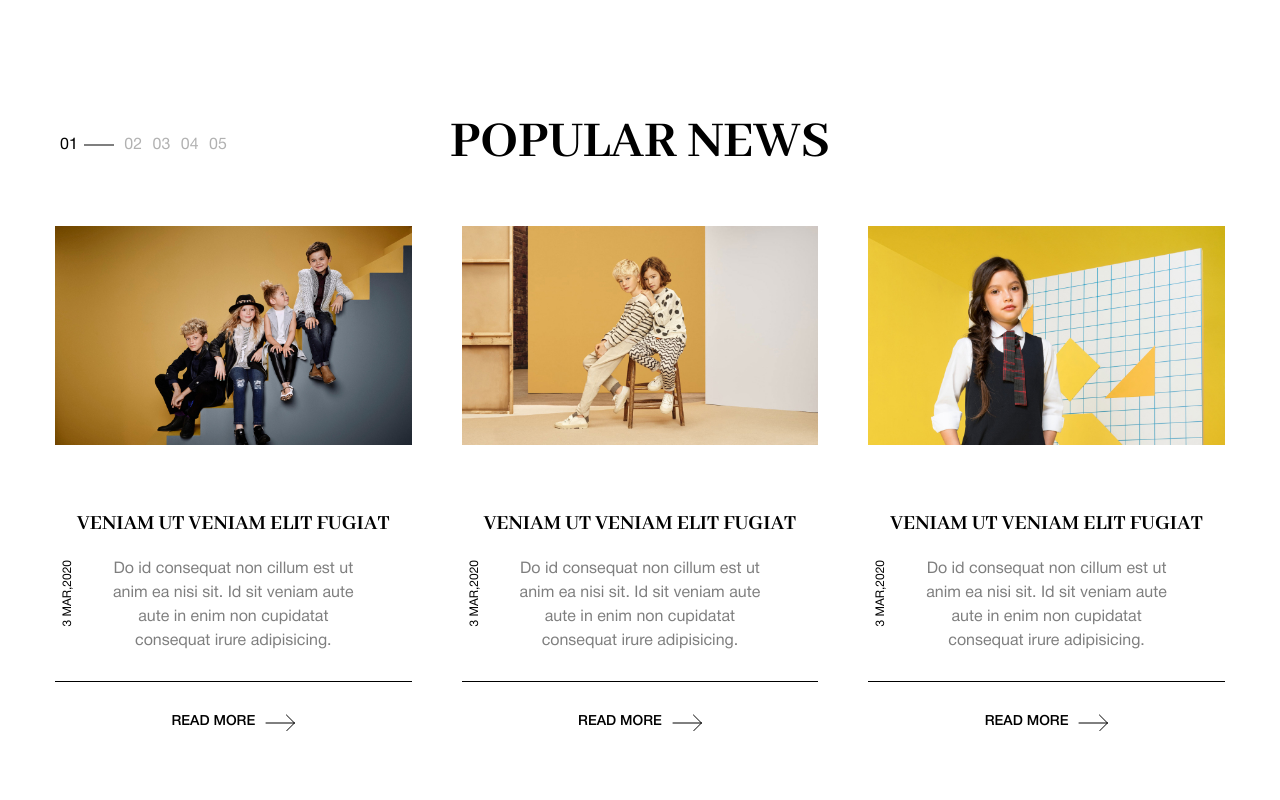
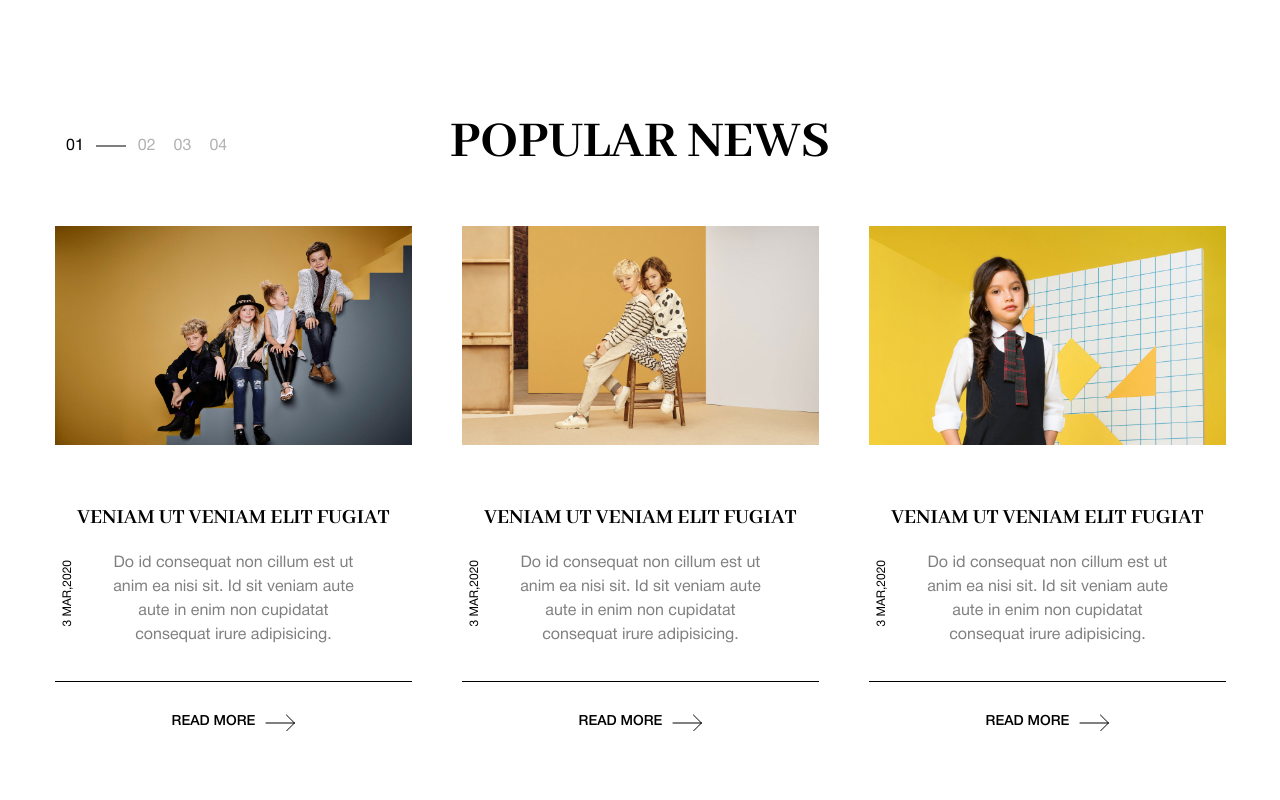
Before and after one commit to Sergey-Shovkoplyas/vivi, a website: page app/blog-detail.html in a window 1280 px wide. Shown: the part 2400-3200 px from the top of the page. Drawn offline with Linux system fonts and the light colour scheme; a web font is replaced by a local one.

Commit message:
Add slider in blog-detail.html

```diff
--- a/app/blog-detail.html
+++ b/app/blog-detail.html
@@ -98,16 +98,17 @@
 			<h2 class="blog__popular-title">popular news</h2>
 			<div class="blog__row blog-detail__row-bottom">
 
-				<div class="blog__pagination">
-					<ul class="pagination">
+				<div class="blog__pagination blog-getail__slider--pagination">
+					<!-- <ul class="pagination blog-getail__slider--pagination">
 						<li><a class="active">01</a></li>
 						<li><a href="#">02</a></li>
 						<li><a href="#">03</a></li>
 						<li><a href="#">04</a></li>
 						<li><a href="#">05</a></li>
-					</ul>
+					</ul> -->
 				</div>
 
+				<div class="blog-getail__slider">
 					<div class="blog__item">
 						<div class="news">
 							<div class="news__img">
@@ -146,6 +147,21 @@
 							<div class="news__date">3 mar,2020</div>
 							<div class="news__bottom">
 								<a href="#" class="news__btn">read more</a>
+							</div>
+						</div>
+					</div>
+
+					<div class="blog__item">
+						<div class="news">
+							<div class="news__img">
+								<img src="img/blog/news-7.jpg" alt="Vivi">
+							</div>
+							<h3 class="news__title">veniam ut veniam elit fugiat</h3>
+							<div class="news__text">Do id consequat non cillum est ut anim ea nisi sit. Id sit veniam aute aute in enim non cupidatat consequat irure adipisicing.</div>
+							<div class="news__date">3 mar,2020</div>
+							<div class="news__bottom">
+								<a href="#" class="news__btn">read more</a>
+							</div>
 						</div>
 					</div>
 				</div>
--- a/app/js/main.js
+++ b/app/js/main.js
@@ -84,6 +84,30 @@ $(document).ready(function () {
 				}
 			},
 
+		]
+	});
+
+	$('.blog-getail__slider').slick({
+		slidesToShow: 3,
+		dots: true,
+		arrows: false,
+		appendDots: $('.blog-getail__slider--pagination'),
+		customPaging: function(slick,index) {
+			return '<button>' + '0' + (index + 1) + '</button>';
+		},
+		responsive: [
+			{
+				breakpoint: 992,
+				settings: {
+					slidesToShow: 2,
+				}
+			},
+			{
+				breakpoint: 768,
+				settings: {
+					slidesToShow: 1,
+				}
+			}
 		]
 	});
 
--- a/app/sass/pages/_blog-detail.sass
+++ b/app/sass/pages/_blog-detail.sass
@@ -145,7 +145,44 @@
 
 .blog-detail__row-bottom
   margin-bottom: 177px
+  display: block
   +media-md
     margin-bottom: 70px
   +media-sm
     margin-bottom: 50px
+
+
+
+// ----------- slider -----------------
+
+.blog-getail__slider--pagination
+  ul
+    list-style: none
+    padding: 0
+    margin: 0
+  button
+    outline: none
+    border: none
+    background-color: #fff
+  li
+    display: inline-block
+    margin-right: 6px
+    opacity: .3
+    &:last-child
+      margin-right: 0px
+  li:hover
+    opacity: 1
+  li.slick-active
+    position: relative
+    padding-right: 36px
+    opacity: 1
+    cursor: default
+    &::after
+      content: ''
+      position: absolute
+      top: 50%
+      right: 0
+      transform: translate(0, -50%)
+      width: 30px
+      height: 1px
+      background-color: #000
--- a/app/sass/pages/_products.sass
+++ b/app/sass/pages/_products.sass
@@ -76,7 +76,7 @@
     padding: 0 15px
   &:hover
     img
-      transform: scale(1.05)
+      transform: scale(1.03)
 
 .products-card-like
   position: absolute
--- a/app/sass/pages/_unifromi-3.sass
+++ b/app/sass/pages/_unifromi-3.sass
@@ -79,8 +79,6 @@
   a
     display: block
     margin-bottom: 10px
-  a:hover
-    text-decoration: underline
   span
     font-weight: 600
   &:hover
```
Also changed, not shown: app/index.html (+6 -6 lines), app/css/main.min.css. Lines whose indentation alone changed are shown as unchanged.
